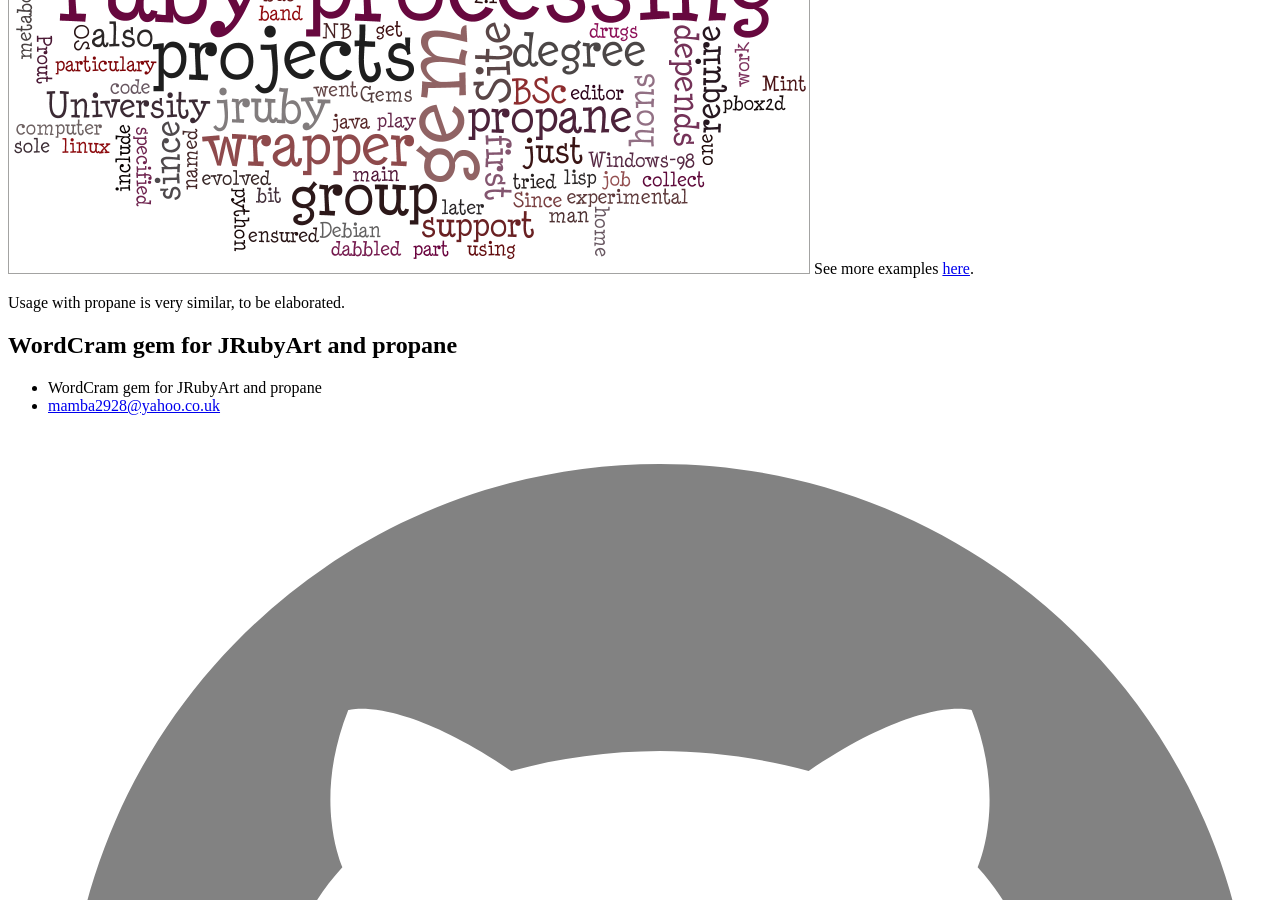
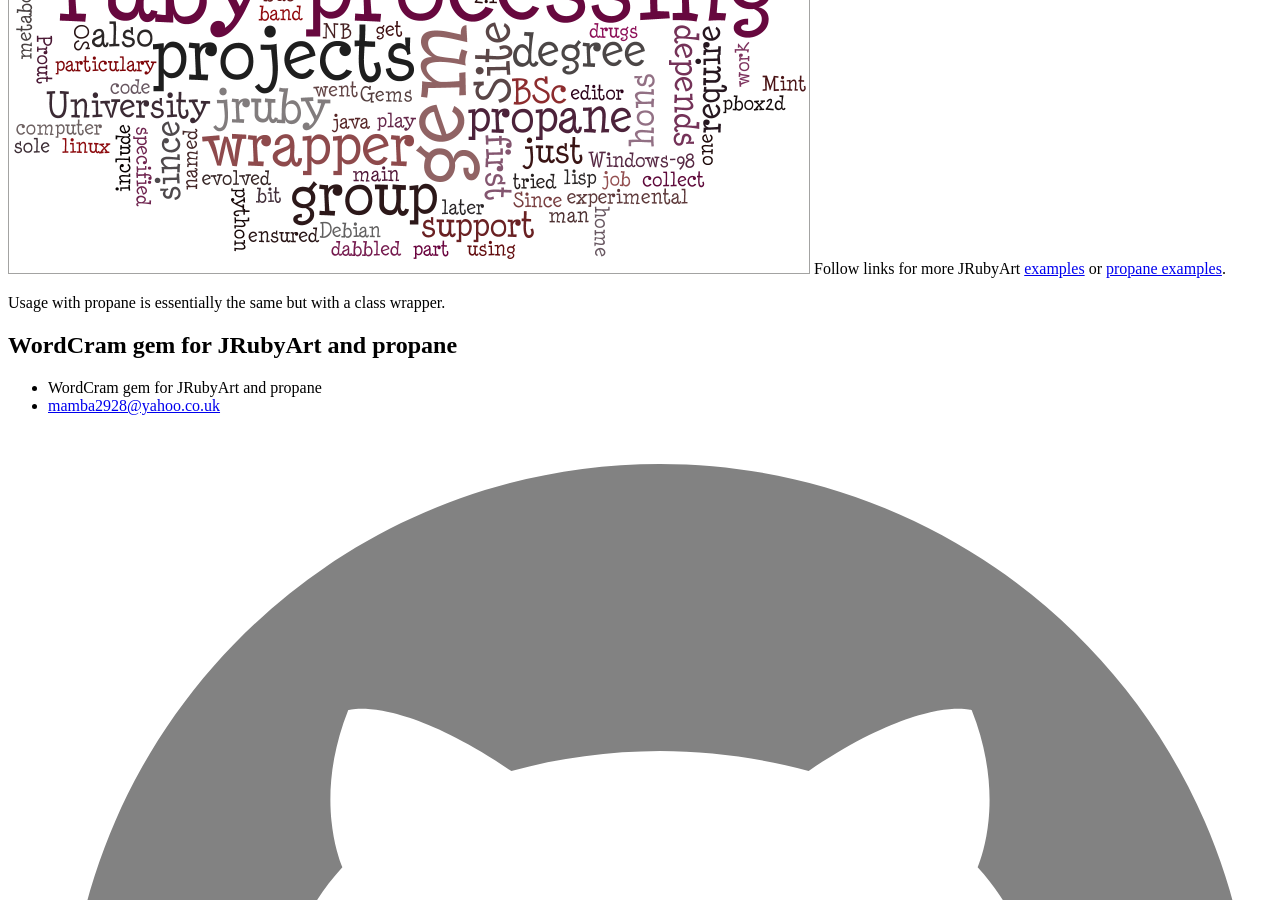
Before and after one commit to ruby-processing/WordCram, a Jekyll site: the page built from docs/_posts/2017-03-07-getting_started.md, in a window 1280 px wide and 900 px high, scrolled down 1974 px. Built offline with Jekyll 4.4.1, drawn with Linux system fonts in a browser that asks for light colours.

Commit message:
propane examples

```diff
--- a/docs/_posts/2017-03-07-getting_started.md
+++ b/docs/_posts/2017-03-07-getting_started.md
@@ -47,8 +47,9 @@ end
 ### Output
 
 <img src="{{ site.github.url }}/assets/wordcram.png" />
-See more examples [here][examples].
+Follow links for more JRubyArt [examples][examples] or [propane examples][propane examples].
 
-Usage with propane is very similar, to be elaborated.
+Usage with propane is essentially the same but with a class wrapper.
 
 [examples]:https://github.com/ruby-processing/JRubyArt-examples/tree/master/external_library/gem/ruby_wordcram/
+[propane examples]:https://github.com/ruby-processing/propane-examples/tree/master/external_library/gem/ruby_wordcram
```
